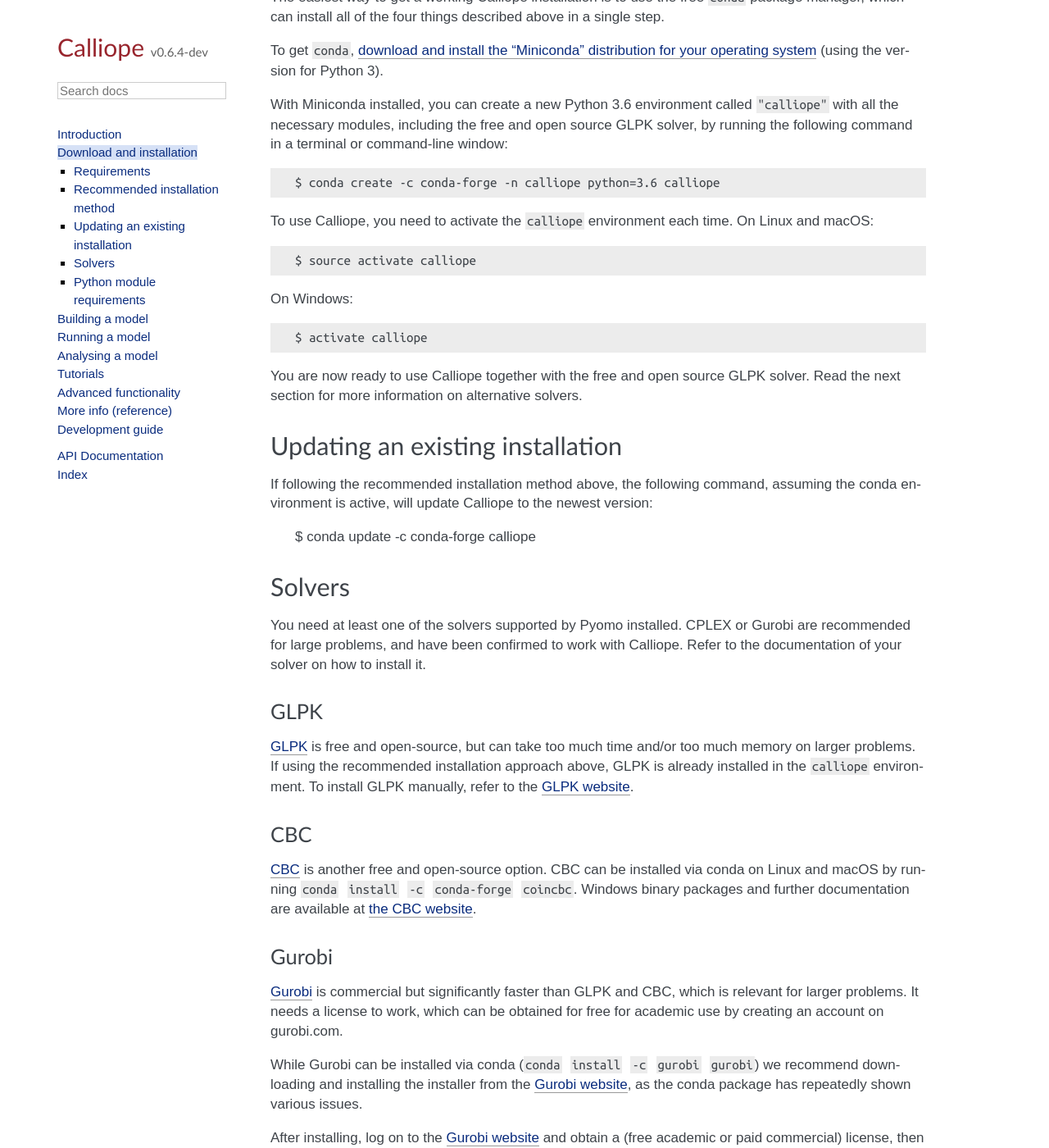
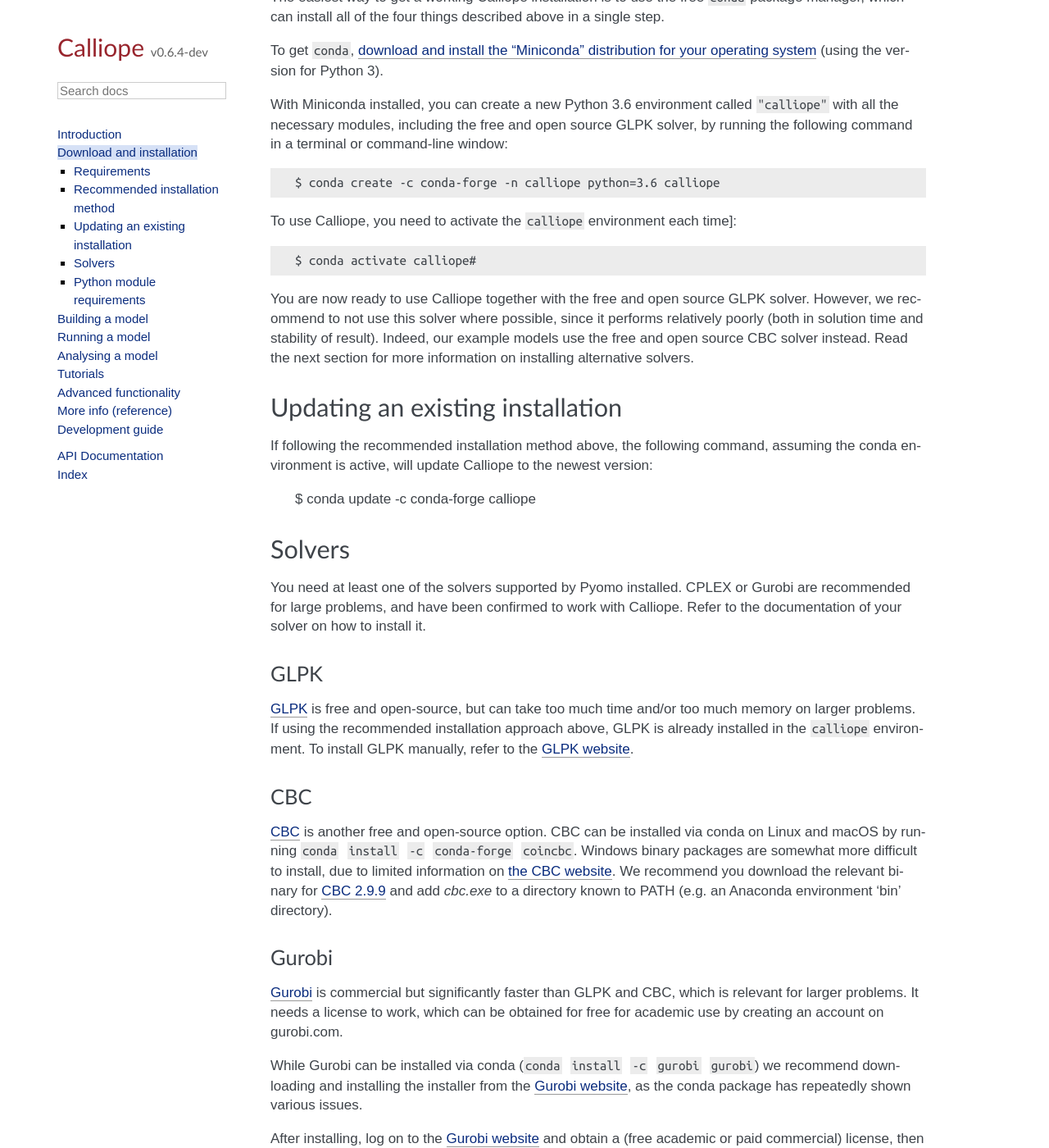
Before and after one commit to calliope-project/calliope, a Sphinx documentation site: the page built from doc/user/installation.rst, in a window 1280 px wide and 1400 px high, scrolled down 463 px. Shown: the whole window at 82% size. Built offline with Sphinx 7.4.7, drawn with Linux system fonts in a browser that asks for light colours; some web fonts are replaced; pages that are not in the unit, such as notebooks, are missing from menus; a script that is not in the unit is left out; comment, search, counter and statistics services are not loaded.

Commit message:
Update docs & changelog

```diff
--- a/changelog.rst
+++ b/changelog.rst
@@ -9,6 +9,8 @@
 |new| New model-wide constraint that can be applied to all or a subset of locations and technologies in a model, initially covering "demand_share_min" and "demand_share_max". Model-wide constraints supersede the `group_share` constraints, which are now deprecated and will be removed in v0.7.0.
 
 |new| Documentation for developers has been improved to include an overview of the internal package structure and a guide to contributing code via a pull request.
+
+|changed| All tests and example models have been updated to solve with Coin-CBC, instead of GLPK. Documentation has been updated to reflect this, and aid in installing CBC (which is not simple for Windows users).
 
 |changed| |backwards-incompatible| Exit code for infeasible problems now is 1 (no success). This is a breaking change when relying on the exit code.
 
--- a/doc/user/installation.rst
+++ b/doc/user/installation.rst
@@ -27,15 +27,11 @@
 
    $ conda create -c conda-forge -n calliope python=3.6 calliope
 
-To use Calliope, you need to activate the ``calliope`` environment each time. On Linux and macOS::
+To use Calliope, you need to activate the ``calliope`` environment each time]::
 
-   $ source activate calliope
+   $ conda activate calliope#
 
-On Windows::
-
-   $ activate calliope
-
-You are now ready to use Calliope together with the free and open source GLPK solver. Read the next section for more information on alternative solvers.
+You are now ready to use Calliope together with the free and open source GLPK solver. However, we recommend to not use this solver where possible, since it performs relatively poorly (both in solution time and stability of result). Indeed, our example models use the free and open source CBC solver instead. Read the next section for more information on installing alternative solvers.
 
 Updating an existing installation
 =================================
@@ -57,7 +53,7 @@
 CBC
 ---
 
-`CBC <https://projects.coin-or.org/Cbc>`_ is another free and open-source option. CBC can be installed via conda on Linux and macOS by running ``conda install -c conda-forge coincbc``. Windows binary packages and further documentation are available at `the CBC website <https://projects.coin-or.org/Cbc>`_.
+`CBC <https://projects.coin-or.org/Cbc>`_ is another free and open-source option. CBC can be installed via conda on Linux and macOS by running ``conda install -c conda-forge coincbc``. Windows binary packages are somewhat more difficult to install, due to limited information on `the CBC website <https://projects.coin-or.org/Cbc>`_. We recommend you download the relevant binary for `CBC 2.9.9 <https://bintray.com/coin-or/download/Cbc/2.9.9>`_ and add `cbc.exe` to a directory known to PATH (e.g. an Anaconda environment 'bin' directory).
 
 Gurobi
 ------
```
